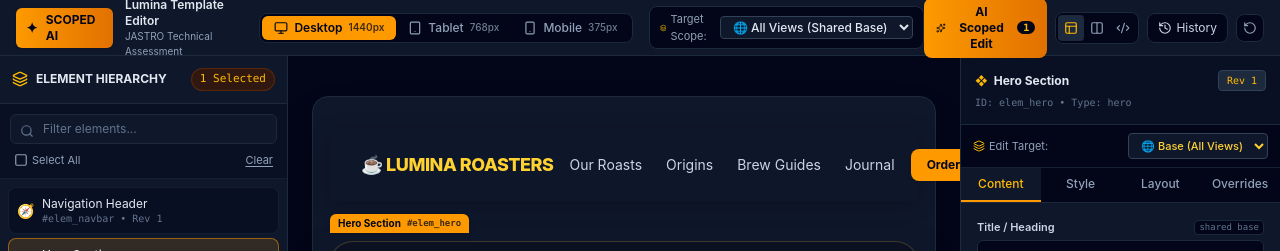
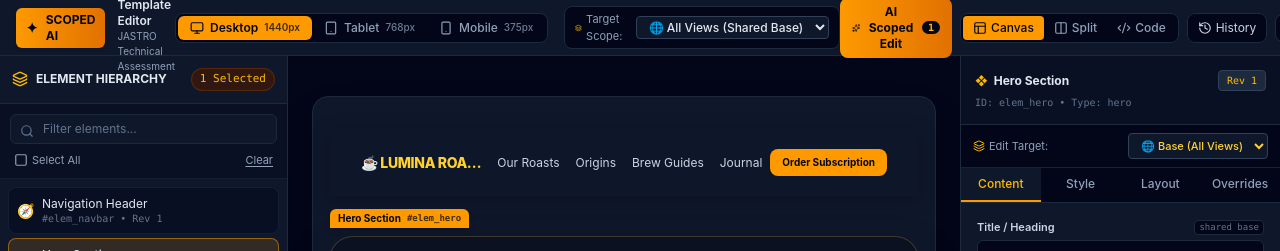
Before and after one commit to Srishtiaideveloper/scoped-ai-template-editor, a React (Vite) app: page / in a window 1280 px wide. Shown: the top 251 px of the page. Built offline with nearby package versions, Linux system fonts and the light colour scheme; a web font is replaced by a local one.

Commit message:
fix(ui): prevent mobile navbar/hero content overflow and add clear labels to view surface switcher

```diff
--- a/src/components/canvas/ElementRenderer.tsx
+++ b/src/components/canvas/ElementRenderer.tsx
@@ -137,7 +137,7 @@ export const ElementRenderer: React.FC<ElementRendererProps> = ({
       data-element-id={element.id}
       onClick={onSelect}
       style={inlineStyles}
-      className={`relative transition-all duration-150 group cursor-pointer ${
+      className={`relative transition-all duration-150 group cursor-pointer max-w-full box-border ${
         isSelected
           ? 'ring-2 ring-amber-500 ring-offset-2 ring-offset-slate-950 z-20'
           : 'hover:ring-1 hover:ring-amber-500/40 hover:ring-offset-1 hover:ring-offset-slate-900'
@@ -161,9 +161,9 @@ export const ElementRenderer: React.FC<ElementRendererProps> = ({
 
       {/* Render Component Content based on Element Type */}
       {element.type === 'navbar' && (
-        <div className="flex flex-wrap sm:flex-nowrap items-center justify-between gap-4 w-full">
+        <div className="flex items-center justify-between gap-2 w-full overflow-hidden">
           <div
-            className="text-base sm:text-lg font-extrabold tracking-tight cursor-text flex items-center gap-2 text-amber-300 shrink-0"
+            className="text-sm font-extrabold tracking-tight cursor-text flex items-center gap-1.5 text-amber-300 min-w-0 truncate"
             onDoubleClick={(e) => handleDoubleClick(e, content.title || '')}
           >
             {isInlineEditing ? (
@@ -174,24 +174,31 @@ export const ElementRenderer: React.FC<ElementRendererProps> = ({
                 onChange={(e) => setTempText(e.target.value)}
                 onBlur={() => saveInlineEdit('title')}
                 onKeyDown={(e) => e.key === 'Enter' && saveInlineEdit('title')}
-                className="bg-slate-900 text-amber-300 px-2 py-1 rounded border border-amber-500 focus:outline-none"
+                className="bg-slate-900 text-amber-300 px-2 py-1 rounded border border-amber-500 focus:outline-none w-full text-xs"
               />
             ) : (
-              content.title
+              <span className="truncate">{content.title}</span>
             )}
           </div>
 
-          <div className="hidden lg:flex items-center gap-6 text-sm text-slate-300 shrink-0">
-            {content.items?.map((item, idx) => (
-              <span key={idx} className="hover:text-amber-400 transition cursor-pointer">
-                {item}
-              </span>
-            ))}
-          </div>
+          {activeViewport !== 'mobile' && (
+            <div className="hidden lg:flex items-center gap-4 text-xs text-slate-300 shrink-0">
+              {content.items?.map((item, idx) => (
+                <span key={idx} className="hover:text-amber-400 transition cursor-pointer whitespace-nowrap">
+                  {item}
+                </span>
+              ))}
+            </div>
+          )}
 
-          {content.buttonText && (
-            <button className="bg-amber-500 hover:bg-amber-400 text-slate-950 px-4 py-2 rounded-lg text-xs font-bold transition shadow-sm shrink-0 whitespace-nowrap">
+          {content.buttonText && activeViewport !== 'mobile' && (
+            <button className="bg-amber-500 hover:bg-amber-400 text-slate-950 px-3 py-1.5 rounded-lg text-[10px] font-bold transition shadow-sm shrink-0 whitespace-nowrap">
               {content.buttonText}
+            </button>
+          )}
+          {content.buttonText && activeViewport === 'mobile' && (
+            <button className="bg-amber-500 hover:bg-amber-400 text-slate-950 px-2 py-1 rounded text-[9px] font-bold transition shadow-sm shrink-0">
+              Subscribe
             </button>
           )}
         </div>
@@ -207,7 +214,7 @@ export const ElementRenderer: React.FC<ElementRendererProps> = ({
           )}
 
           <h1
-            className="text-3xl sm:text-4xl md:text-5xl font-extrabold tracking-tight text-slate-100 max-w-3xl leading-tight"
+            className="text-2xl sm:text-4xl md:text-5xl font-extrabold tracking-tight text-slate-100 max-w-3xl leading-tight text-center break-words"
             onDoubleClick={(e) => handleDoubleClick(e, content.title || '')}
           >
             {isInlineEditing ? (
@@ -216,7 +223,7 @@ export const ElementRenderer: React.FC<ElementRendererProps> = ({
                 autoFocus
                 onChange={(e) => setTempText(e.target.value)}
                 onBlur={() => saveInlineEdit('title')}
-                className="w-full bg-slate-900 text-amber-300 p-2 rounded border border-amber-500 focus:outline-none text-2xl"
+                className="w-full bg-slate-900 text-amber-300 p-2 rounded border border-amber-500 focus:outline-none text-xl sm:text-2xl"
                 rows={2}
               />
             ) : (
@@ -225,16 +232,16 @@ export const ElementRenderer: React.FC<ElementRendererProps> = ({
           </h1>
 
           <p
-            className="text-base sm:text-lg text-slate-400 max-w-2xl font-light"
+            className="text-sm sm:text-base md:text-lg text-slate-400 max-w-2xl font-light text-center break-words"
             onDoubleClick={(e) => handleDoubleClick(e, content.subtitle || '')}
           >
             {content.subtitle}
           </p>
 
           {/* REAL MOVING STEAM COFFEE CUP SHOWCASE */}
-          <div className="my-4 relative flex flex-col items-center justify-center">
+          <div className="my-4 relative flex flex-col items-center justify-center max-w-full">
             {/* Ambient Radial Golden Glow */}
-            <div className="absolute w-64 h-64 bg-amber-500/15 rounded-full blur-3xl pointer-events-none animate-pulse-glow" />
+            <div className="absolute w-48 sm:w-64 h-48 sm:h-64 bg-amber-500/15 rounded-full blur-3xl pointer-events-none animate-pulse-glow" />
 
             {/* Steaming Wisps Rising Above Cup */}
             <div className="relative w-32 h-16 pointer-events-none flex justify-center items-end gap-3 mb-1">
@@ -244,7 +251,7 @@ export const ElementRenderer: React.FC<ElementRendererProps> = ({
             </div>
 
             {/* Real Photographic Steaming Artisan Cup with Glassmorphism Frame */}
-            <div className="relative w-72 h-44 rounded-2xl overflow-hidden border-2 border-amber-500/40 shadow-2xl group/cup">
+            <div className="relative w-64 sm:w-72 h-40 sm:h-44 rounded-2xl overflow-hidden border-2 border-amber-500/40 shadow-2xl group/cup max-w-full">
               <img
                 src={content.imageUrl || 'https://images.unsplash.com/photo-1514432324607-a09d9b4aefdd?auto=format&fit=crop&w=800&q=80'}
                 alt="Real artisan pour of steaming specialty coffee"
--- a/src/components/editor/TopNav.tsx
+++ b/src/components/editor/TopNav.tsx
@@ -159,30 +159,33 @@ export const TopNav: React.FC<TopNavProps> = ({
         <div className="flex items-center bg-slate-950 p-0.5 rounded-lg border border-slate-800">
           <button
             onClick={() => setViewMode('canvas')}
-            className={`p-1.5 rounded text-xs transition ${
-              viewMode === 'canvas' ? 'bg-slate-800 text-amber-400' : 'text-slate-400 hover:text-slate-200'
+            className={`flex items-center gap-1 px-2.5 py-1 rounded text-xs transition font-medium ${
+              viewMode === 'canvas' ? 'bg-amber-500 text-slate-950 font-bold shadow-sm' : 'text-slate-400 hover:text-slate-200'
             }`}
             title="Visual Canvas Surface"
           >
             <Layout className="w-3.5 h-3.5" />
+            <span className="hidden sm:inline">Canvas</span>
           </button>
           <button
             onClick={() => setViewMode('split')}
-            className={`p-1.5 rounded text-xs transition ${
-              viewMode === 'split' ? 'bg-slate-800 text-amber-400' : 'text-slate-400 hover:text-slate-200'
+            className={`flex items-center gap-1 px-2.5 py-1 rounded text-xs transition font-medium ${
+              viewMode === 'split' ? 'bg-amber-500 text-slate-950 font-bold shadow-sm' : 'text-slate-400 hover:text-slate-200'
             }`}
             title="Split Canvas + Code"
           >
             <Columns className="w-3.5 h-3.5" />
+            <span className="hidden sm:inline">Split</span>
           </button>
           <button
             onClick={() => setViewMode('code')}
-            className={`p-1.5 rounded text-xs transition ${
-              viewMode === 'code' ? 'bg-slate-800 text-amber-400' : 'text-slate-400 hover:text-slate-200'
+            className={`flex items-center gap-1 px-2.5 py-1 rounded text-xs transition font-medium ${
+              viewMode === 'code' ? 'bg-amber-500 text-slate-950 font-bold shadow-sm' : 'text-slate-400 hover:text-slate-200'
             }`}
             title="Code Surface"
           >
             <Code2 className="w-3.5 h-3.5" />
+            <span className="hidden sm:inline">Code</span>
           </button>
         </div>
 
```
